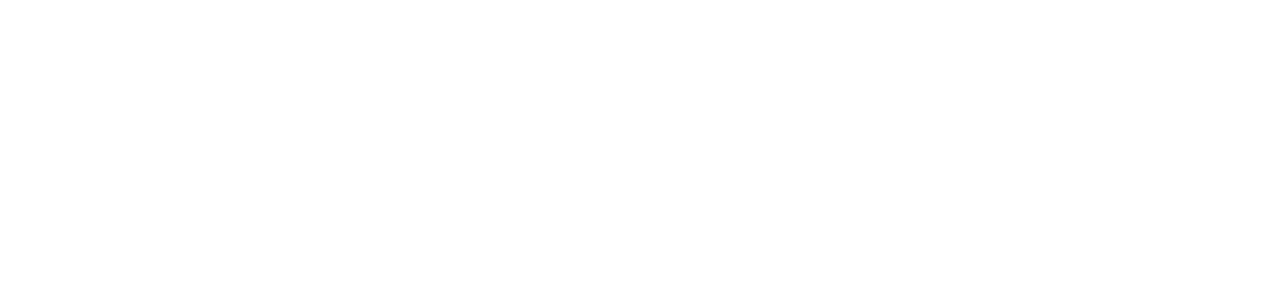
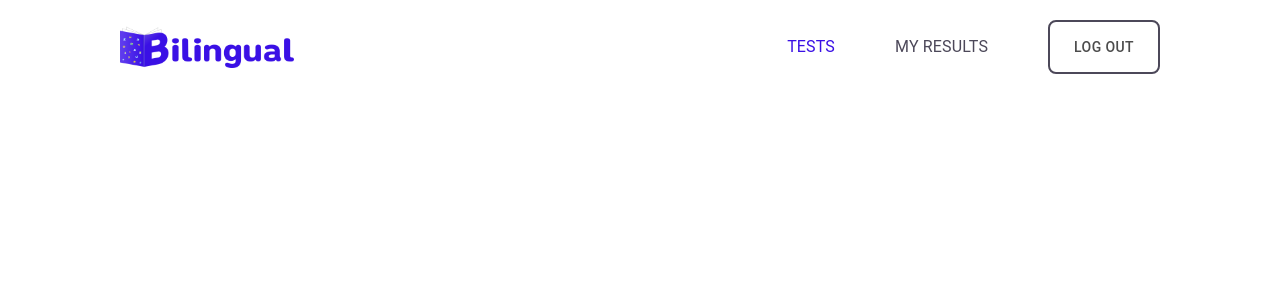
Before and after one commit to peaksoft-school/Bilingual-js13, a React (Vite) app: page / in a window 1280 px wide. Shown: the top 300 px of the page. Built offline with nearby package versions, Linux system fonts and the light colour scheme.

Commit message:
ui header created

```diff
--- a/src/app/App.tsx
+++ b/src/app/App.tsx
@@ -1,7 +1,10 @@
 import { FC } from 'react'
+import UiHeader from '../shared/UI/UiHeader'
 
 const App: FC = () => {
-   return <div></div>
+   return <div>
+      <UiHeader/>
+   </div>
 }
 
 export default App
--- /dev/null
+++ b/src/shared/UI/UiHeader.tsx
@@ -0,0 +1,47 @@
+import { Box, styled, Typography } from '@mui/material'
+import logo from '../../assets/logo/bilingual.png'
+import Button from './Button'
+
+const UiHeader = () => {
+   const role = 'client'
+
+   return (
+      <Container>
+         <img src={logo} alt="logo" />
+
+         <ButtonsContainer>
+            <Typography sx={{ color: '#3A10E5' }}>TESTS</Typography>
+            <Typography sx={{ color: '#4C4859' }}>
+               {role === 'client' ? 'MY RESULTS' : 'SUBMITTED RESULTS'}
+            </Typography>
+
+            <Button type="button" customVariant="Octonary">
+               LOG OUT
+            </Button>
+         </ButtonsContainer>
+      </Container>
+   )
+}
+
+export default UiHeader
+
+const Container = styled(Box)(() => ({
+   maxWidth: '1440px',
+   height: '94px',
+   display: 'flex',
+   justifyContent: 'space-between',
+   alignItems: 'center', // Added this line to vertically center the items
+   padding: '0 120px',
+
+   '& img': {
+      width: '174px',
+      height: '42px',
+   },
+}))
+
+const ButtonsContainer = styled(Box)({
+   display: 'flex',
+   justifyContent: 'space-between',
+   alignItems: 'center', // Added this line to vertically center the items within the container
+   gap: '60px',
+})
```
Also changed, not shown: src/assets/logo/bilingual.png (added).
